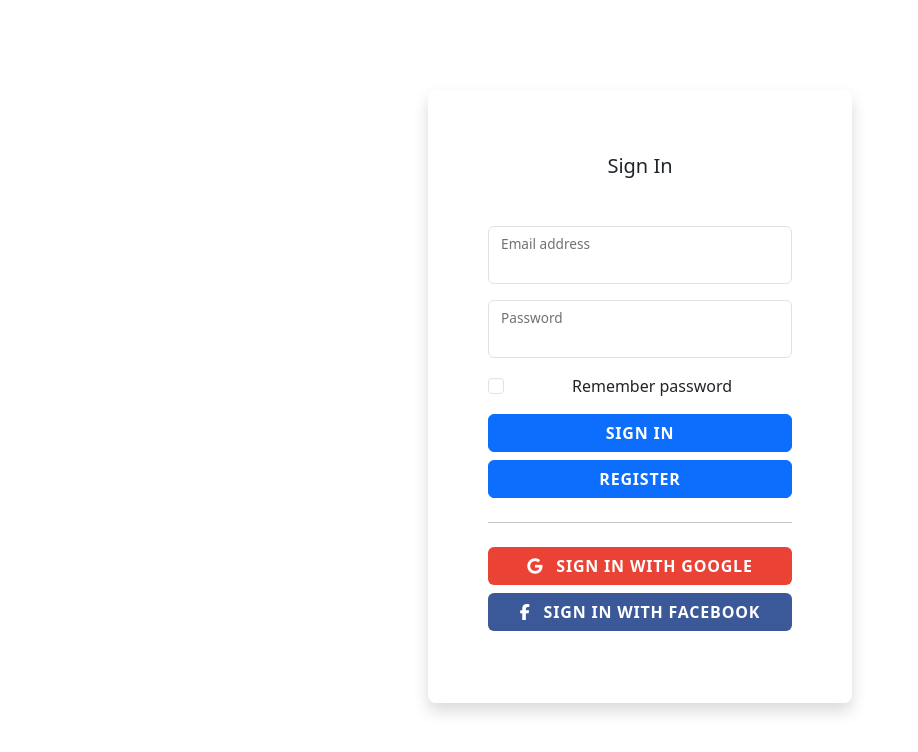
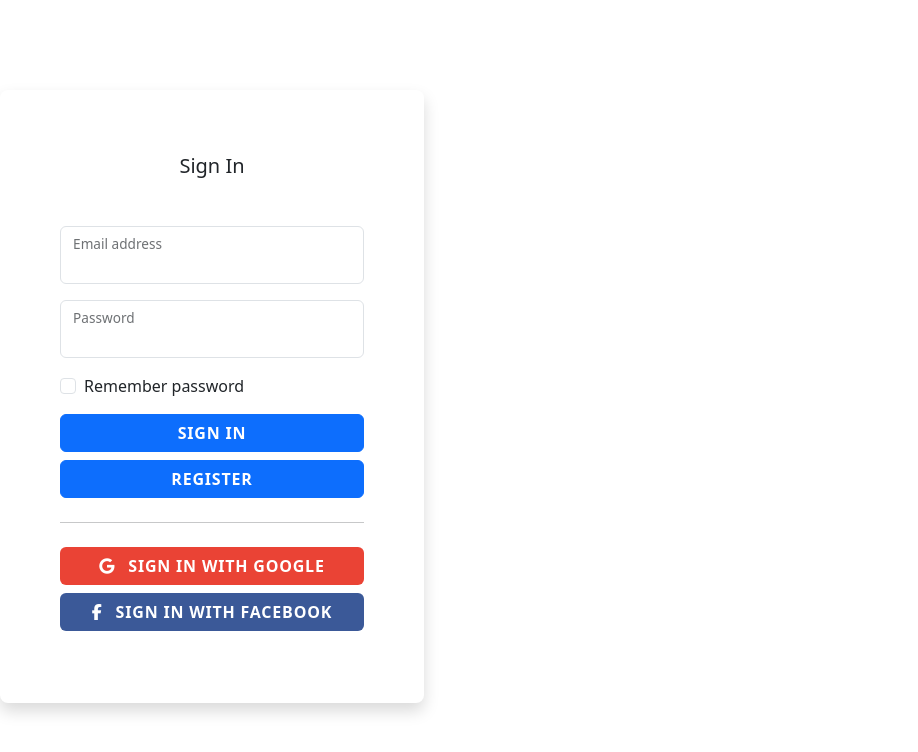
Before and after one commit to aaronwshaw/Intex1_15, a React (Vite) app in the folder frontend/: page /login in a window 1280 px wide. Shown: the top 752 px of the page, without its empty margins (0-918 px from the left). Built offline with nearby package versions, Linux system fonts and the light colour scheme; a web font is replaced by a local one.

Commit message:
revert back to side alignment

```diff
--- a/frontend/src/styles/Identity.css
+++ b/frontend/src/styles/Identity.css
@@ -1,9 +1,3 @@
-#root {
-  max-width: 1280px;
-  margin: 0 auto;
-  padding: 2rem;
-  text-align: center;
-}
 
 .btn-login {
   font-size: 0.9rem;
```
